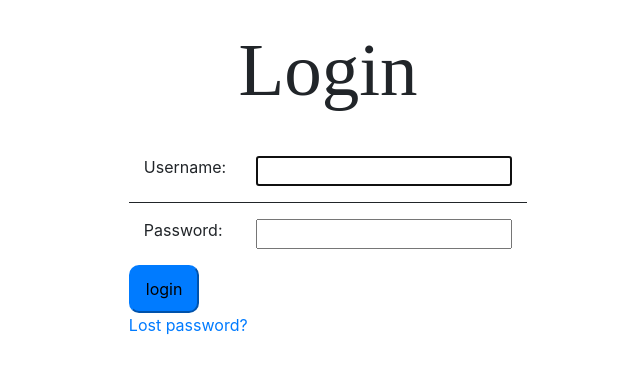
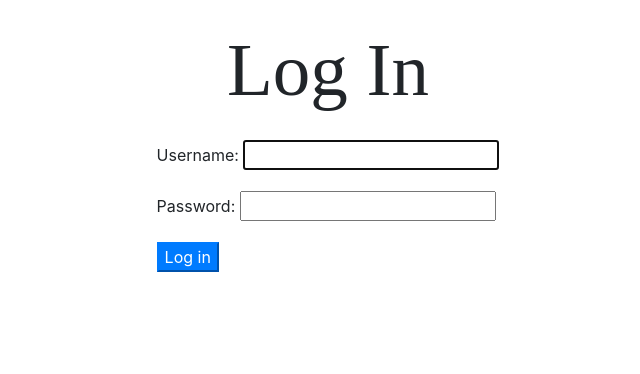
Before and after one commit to CS130-W20/team-A9, a Django app: page /accounts/login/ in a window 1280 px wide. Shown: the part 56-430 px from the top of the page, without its empty margins (312-952 px from the left). Run offline with Django 3.2, Linux system fonts and the light colour scheme; some libraries are stand-ins or nearby versions.

Commit message:
fix the website look less like a steaming pile of sh*t (#74)
* made some css changes

* save before merge

* h1 fix

* ride request button

```diff
--- a/homeyess/templates/dashboard/homeless.html
+++ b/homeyess/templates/dashboard/homeless.html
@@ -45,7 +45,7 @@
 								    	<div>Volunteer: {{ ride.volunteer.user.first_name }} {{ ride.volunteer.user.last_name }}</div>
 								    </div>
 								    <div>
-										<a href="#">Details</a>
+										<a href="{% url 'view_ride' ride.id %}">Details</a>
 									</div>
 								</div>
 							</div>
@@ -75,7 +75,7 @@
 								    	<br>
 								    </div>
 					    			<div>
-										<a class="detail-button" href="/ViewRideForm/{{ ride.id }}">Details</a>
+										<a class="detail-button" href="{% url 'view_ride' ride.id %}">Details</a>
 
 									</div>
 					    		</div>
--- a/homeyess/templates/index.html
+++ b/homeyess/templates/index.html
@@ -2,6 +2,7 @@
 {% block content %}
 {% load static %}
 <img src="{% static 'logo.png' %}" class="mx-auto d-block" />
+
 <div class="container">
   <div class="col-md-12 block">
     <p class="mx-auto d-block" style="font-weight: bold; font-size: 20px;">
--- a/homeyess/templates/jobs/editjob.html
+++ b/homeyess/templates/jobs/editjob.html
@@ -1,7 +1,7 @@
 {% extends 'base_generic.html' %}
 
 {% block content %}
-  <h1 class="row justify-content-center">Edit Job</h2>
+  <h1 class="row justify-content-center">Edit Job</h1>
   <div class="container">
     <div class="row justify-content-center" style="margin=20px;">
   <form method="post">
--- a/homeyess/templates/jobs/postjob.html
+++ b/homeyess/templates/jobs/postjob.html
@@ -1,7 +1,7 @@
 {% extends 'base_generic.html' %}
 
 {% block content %}
-  <h1 class="row justify-content-center">Post Job</h2>
+  <h1 class="row justify-content-center">Post Job</h1>
   <div class="container">
     <div class="row justify-content-center" style="margin=20px;">
   <form method="post">
--- a/homeyess/templates/registration/login.html
+++ b/homeyess/templates/registration/login.html
@@ -3,36 +3,26 @@
 {% block content %}
 
   {% if form.errors %}
-    <p>Your username and password didn't match. Please try again.</p>
+    <div class="alert alert-danger">
+      <p>Your username and password didn't match. Please try again.</p>
+    </div>
   {% endif %}
 
-  {% if next %}
-    {% if user.is_authenticated %}
-      <p>Your account doesn't have access to this page. To proceed,
-      please login with an account that has access.</p>
-    {% else %}
-      <p>Please login to see this page.</p>
-    {% endif %}
-  {% endif %}
-  <h1 class="row justify-content-center">Login</h1>
-  <div class="container">
+  <h1 class="row justify-content-center">Log In</h1>
+  <div class="container" style="padding=40px;">
     <div class="row justify-content-center">
       <form method="post" action="{% url 'login' %}">
         {% csrf_token %}
-        <table>
-          <tr>
-            <td>{{ form.username.label_tag }}</td>
-            <td>{{ form.username }}</td>
-          </tr>
-          <tr>
-            <td>{{ form.password.label_tag }}</td>
-            <td>{{ form.password }}</td>
-          </tr>
-        </table>
-        <input type="submit" class="btn-primary" value="login" />
-        <input type="hidden" name="next" value="{{ next }}" />
-        {# Assumes you setup the password_reset view in your URLconf #}
-        <p><a href="{% url 'password_reset' %}">Lost password?</a></p>
+        {% for field in form.visible_fields %}
+        <div class="form-group">
+          {{field.label_tag}}
+          {{field}}
+          {% if field.help_text %}
+            <small class="form-text text-muted">{{ field.help_text }}</small>
+          {% endif %}
+          </div>
+        {% endfor %}
+        <button type="submit" class="btn-primary">Log in</button>
       </form>
     </div>
   </div>
--- a/homeyess/website/forms.py
+++ b/homeyess/website/forms.py
@@ -72,8 +72,8 @@ class RideRequestForm(ModelForm):
 
     class DateInput(forms.DateInput):
         input_type = 'date'
-    interview_datetime = forms.DateTimeField(required=True, widget=forms.DateTimeInput, help_text=' (Example: 01/20/2021 10:00)')
-    interview_duration = forms.IntegerField(required=True, help_text=' (in minutes)')
+    interview_datetime = forms.DateTimeField(required=True, widget=forms.DateTimeInput, help_text=' Format YYYY-MM-DD HH:MM:SS')
+    interview_duration = forms.IntegerField(required=True, help_text='(in minutes)')
     interview_address = forms.CharField(max_length=200, required=True)
     interview_company = forms.CharField(max_length=100, required=True)
 
--- a/homeyess/website/static/styles.css
+++ b/homeyess/website/static/styles.css
@@ -1,3 +1,4 @@
+
 .flex-container {
    display: flex;
    flex-direction: row;
@@ -25,14 +26,6 @@
    border-radius: 10px;
    margin-left: 15px;
    margin-right: 15px;
-}
-.btn-primary {
-   border-radius: 10px;
-   color: black;
-   padding-top: 10px;
-   padding-bottom: 10px;
-   padding-left: 15px;
-   padding-right: 15px;
 }
 h1 {
    text-align: center;
--- a/homeyess/website/urls.py
+++ b/homeyess/website/urls.py
@@ -9,10 +9,10 @@ urlpatterns = [
     path('', views.index, name='index'),
     path('accounts/signup', views.signup, name='signup'),
     path('dashboard/<str:user_id>/', views.dashboard, name='dashboard'),
-    path('ViewRideForm/<int:post_id>/', views.viewrideform, name='ViewRideForm'),
-    path('ViewRideForm/<int:post_id>/Update', views.RequestRideEdit.as_view(), name='update_ride'),
+    path('view-ride/<int:ride_id>/', views.viewrideform, name='view_ride'),
+    path('update-ride/<int:ride_id>', views.RequestRideEdit.as_view(), name='update_ride'),
     path('request-ride', views.RequestRideCreate.as_view(), name='request_ride'),
-    path('ViewRideForm/<int:post_id>/Delete', views.DeleteRideRequest, name='delete_ride'),
+    path('delete-ride/<int:ride_id>/', views.DeleteRideRequest, name='delete_ride'),
     path('jobs/', views.postjob, name='post_job'),
     path('jobs/<int:job_id>/', views.editjob, name='edit_job'),
     path('search_rides', views.ride_board, name='search_rides'),
```
Also changed, not shown: homeyess/templates/ride_request/ViewRideForm.html (+40 -28 lines), homeyess/templates/ride_request/request_ride.html (+14 -2 lines), homeyess/website/views.py (+27 -28 lines).
